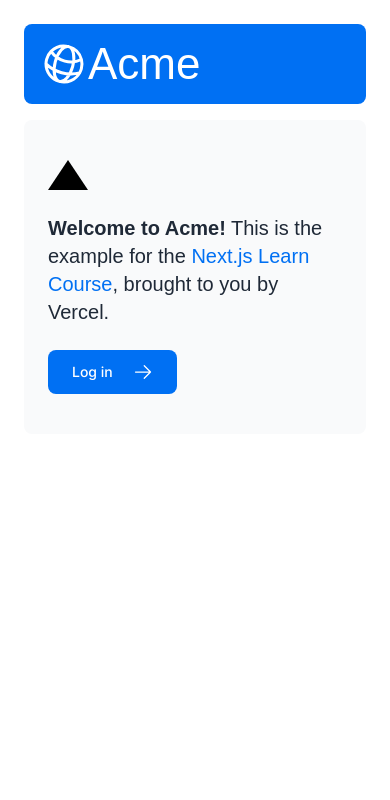
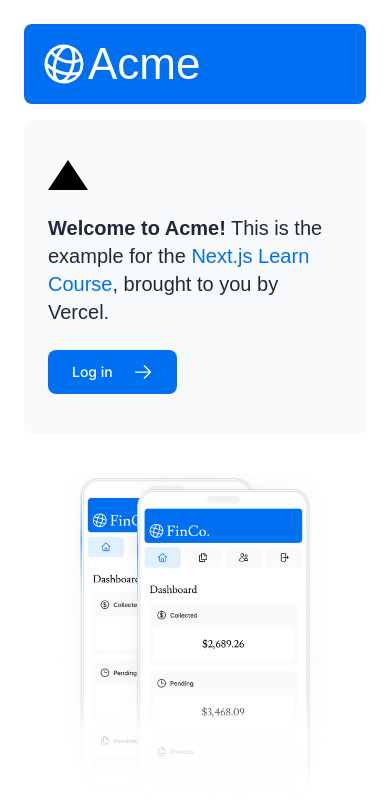
Before and after one commit to Seefer/nextjs-dashboard, a Next.js app: page / in a window 390 px wide. Shown: the top 800 px of the page. Built offline with nearby package versions, Linux system fonts and the light colour scheme; a web font is replaced by a local one.

Commit message:
Added desktop and mobile responsive hero images

```diff
--- a/app/page.tsx
+++ b/app/page.tsx
@@ -3,6 +3,7 @@ import Link from 'next/link';
 import AcmeLogo from '@/app/ui/acme-logo';
 import styles from '@/app/ui/home.module.css';
 import { lusitana } from './ui/fonts';
+import Image from 'next/image';
 
 export default function Page() {
   return (
@@ -35,6 +36,20 @@ export default function Page() {
         </div>
         <div className="flex justify-center items-center p-6 md:px-28 md:py-12 md:w-3/5">
           {/* Add Hero Images Here */}
+          <Image
+            src="/hero-desktop.png"
+            alt="Screenshot of dashboard project showing desktop version image"
+            width={1000}
+            height={760}
+            className="hidden md:block"
+          />
+          <Image
+            src="/hero-mobile.png"
+            alt="Screenshot of dashboard project showing mobile version image"
+            width={560}
+            height={620}
+            className="md:hidden block"
+          />
         </div>
       </div>
     </main>
```
